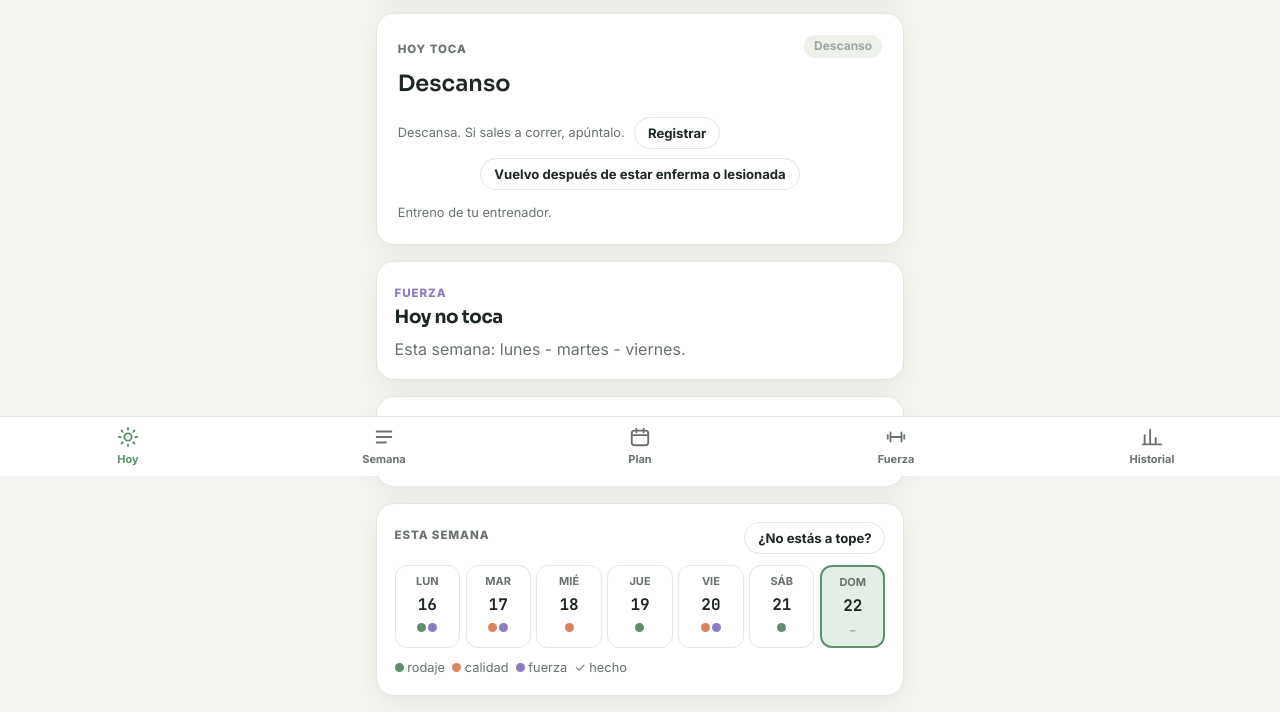
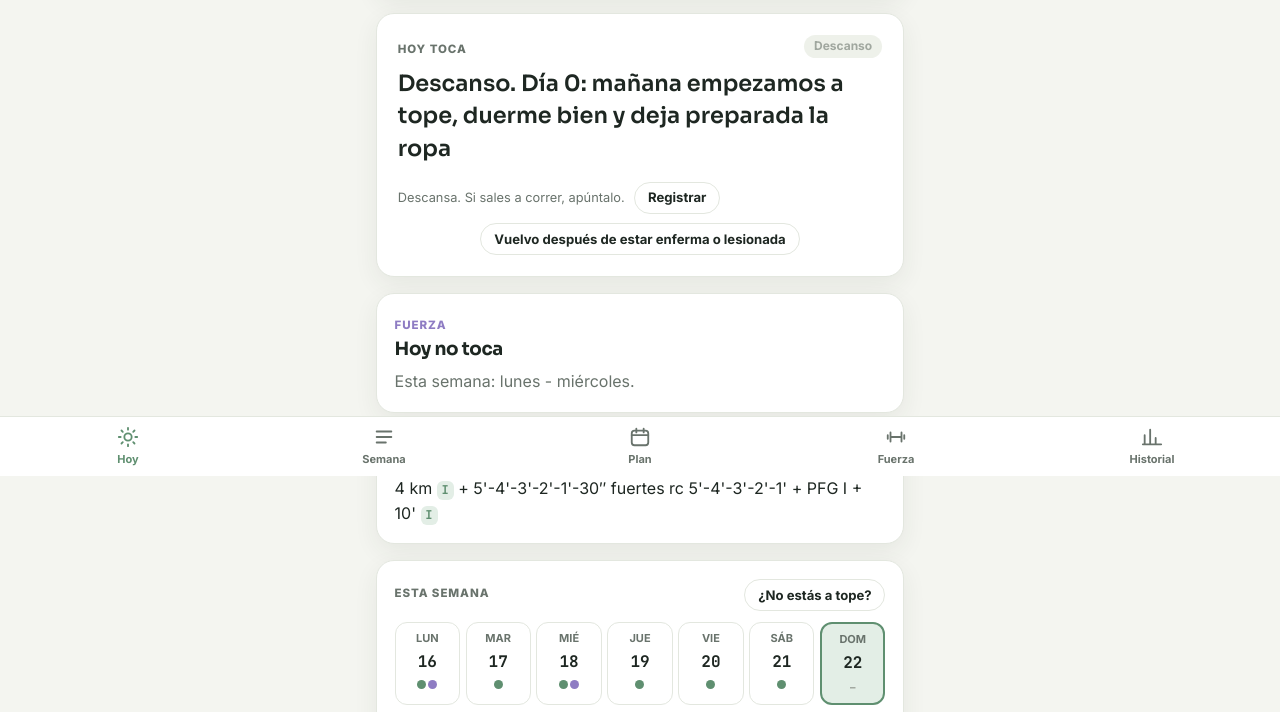
Before and after one commit to MariePeachx/hybrid-coach, a plain HTML site: page index.html in a window 1280 px wide. Shown: the part 324-1036 px from the top of the page. Drawn offline with Linux system fonts and the light colour scheme.

Commit message:
Plan nuevo desde el 23/11/2026 con carga progresiva y dos días de descanso
- Empieza a tope el lunes 23/11 (domingo 22 es el día 0) y la fecha antigua guardada ya no cuenta.
- 15 semanas con los entrenos del grupo de chicas: 3 semanas subiendo + 1 de descarga, pico de forma, puesta a punto y carrera.
- Segundo día de descanso en las semanas de más carga y de descarga, con opción de elegir 1 o 2 siempre.
- Quita las notas para otras compañeras de los entrenos.
- La vuelta progresiva tras estar enferma ya no baja de un día a otro.

Co-Authored-By: Claude Opus 5.5 <noreply@anthropic.com>

```diff
--- a/index.html
+++ b/index.html
@@ -225,17 +225,45 @@ const MESES = ["ene","feb","mar","abr","may","jun","jul","ago","sep","oct","nov"
 const MESES_L = ["enero","febrero","marzo","abril","mayo","junio","julio","agosto","septiembre","octubre","noviembre","diciembre"];
 const ROUTES = ["hoy","semana","plan","fuerza","historial","objetivo","registrar"];
 const TYPES = { carrera:{label:"Carrera",c:"var(--run)",dist:true}, fuerza:{label:"Fuerza",c:"var(--str)",dist:false}, competicion:{label:"Competición",c:"var(--race)",dist:true}, otro:{label:"Otro",c:"var(--rest)",dist:true} };
-const PLAN_START = "2026-11-09";
+const PLAN_START = "2026-11-23"; // empezamos el lunes 23/11/2026 (el domingo 22 es el día 0)
 const DEFAULT_OBJ = { nombre:"Media maratón de Álora", distancia:21.1, fecha:"2027-03-07", tiempo:"" };
 const DEFAULT_P = { goals:"Correr fondo y ganar fuerza", strengthDays:2, experience:"intermedio", restDay:6 };
-// Camino a la carrera: semanas de los planes de tu entrenador, ordenadas de menos a más, y dos semanas finales de puesta a punto.
+// Camino a la carrera: semanas de los planes de tu entrenador reordenadas en carga progresiva.
+// Se empieza a tope (sin semanas de base), bloques de 3 semanas que suben + 1 de descarga, y dos semanas finales de puesta a punto.
+// El 4.º valor marca las semanas que llevan 2 días de descanso (las de más carga y las de descarga).
 const RACE_TEMPLATE = [
-  ["2024-25-p01",1,"Base"],["2024-25-p01",2,"Base"],["2024-25-p01",3,"Base"],["2024-25-p01",4,"Base"],
-  ["2025-26-p04",1,"Desarrollo"],["2025-26-p04",2,"Desarrollo"],["2025-26-p04",3,"Desarrollo"],["2025-26-p04",4,"Desarrollo"],
-  ["2024-25-p02",1,"Volumen"],["2024-25-p02",2,"Volumen"],["2024-25-p02",3,"Volumen"],["2024-25-p02",4,"Volumen"],
-  ["2024-25-p04",1,"Específico"],["2024-25-p04",2,"Específico"],["2024-25-p04",3,"Específico"],
-  ["taper",0,"Puesta a punto"],["race",0,"Semana de carrera"]];
-const FASE_TXT = { "Base":"Kilómetros suaves, técnica y fuerza general.", "Desarrollo":"Series, cuestas y tiradas progresivas.", "Volumen":"Tus semanas con más kilómetros: tiradas largas de 12 a 16 km.", "Específico":"Series de 1 y 2 km cerca de tu ritmo de carrera.", "Puesta a punto":"Bajas volumen y mantienes la chispa.", "Semana de carrera":"Poco y suave. Llegas fresca al día D." };
+  ["2024-25-p03",2,"Desarrollo"],["2024-25-p03",4,"Desarrollo"],["2024-25-p03",3,"Desarrollo",2],   // ≈59 → 62 → 70 km
+  ["2025-26-p05",4,"Descarga",2],                                                                   // ≈45 km
+  ["2024-25-p02",1,"Volumen"],["2024-25-p02",2,"Volumen"],["2024-25-p02",3,"Volumen",2],           // ≈82 → 91 → 94 km
+  ["2025-26-p06",4,"Descarga ",2],                                                                  // ≈52 km
+  ["2024-25-p04",2,"Específico"],["2025-26-p04",3,"Específico"],["2025-26-p04",2,"Específico"],    // ≈63 → 73 → 76 km, más intensidad
+  // (2025-26-p08 no se usa: es el plan del grupo de chicos)
+  ["2025-26-p11",4,"Descarga  ",2],                                                                 // ≈40 km
+  ["2024-25-p02",4,"Pico de forma"],                                                                // ≈82 km
+  ["taper",0,"Puesta a punto",2],["race",0,"Semana de carrera"]];
+const FASE_TXT = { "Base":"Kilómetros suaves, técnica y fuerza general.", "Desarrollo":"Empiezas a tope: series, fartlek, carrera continua progresiva y tiradas de 14-16 km. Cada semana un poco más.", "Descarga":"Bajas la carga una semana para asimilar lo entrenado. Dos días de descanso.", "Volumen":"Tus semanas con más kilómetros: tiradas largas de 12 a 16 km y toboganes.", "Específico":"Series de 1 y 2 km y bloques a ritmo (II-III), cerca de tu ritmo de carrera.", "Pico de forma":"Última semana fuerte: kilómetros, toboganes y tirada de 14 km. Después ya solo toca afinar.", "Puesta a punto":"Bajas volumen y mantienes la chispa.", "Semana de carrera":"Poco y suave. Llegas fresca al día D." };
+const faseTxt = f => FASE_TXT[f.trim()]||"";
+// Quita las notas para otras compañeras («· Nombre: …») de los entrenos del grupo
+const limpia = s => String(s||"").replace(/\s·\s[A-ZÁÉÍÓÚÑ][a-záéíóúñ]+:.*$/,"");
+// Segundo día de descanso: en semanas de mucha carga o de descarga (o siempre / nunca, según elijas).
+// Se quita la sesión más ligera que no sea importante; si todas lo son, la más corta que no sea la tirada larga.
+const DESC2_TXT = "Descanso · segundo día de descanso de la semana: asimilas la carga";
+function dosDescansos(days, toca){
+  const modo = P().descansos || "auto", rd = +(P().restDay ?? 6);
+  if (days.length!==7 || days.some(isRace) || days.filter(isRest).length>=2) return days;
+  if (!(modo==="2" || (modo==="auto" && toca))) return days;
+  const carga = s => kmDe(s) + minDe(s)/5.2, maxC = Math.max(...days.map(carga));
+  let best = -1;
+  for (const pase of [0,1]) {
+    days.forEach((s,i)=>{
+      if (isRest(s) || i===rd || (pase===0 && isKey(s)) || (pase===1 && carga(s)===maxC)) return;
+      if (best<0 || carga(s) < carga(days[best]) || (carga(s)===carga(days[best]) && Math.abs(i-rd)>Math.abs(best-rd))) best = i;
+    });
+    if (best>=0) break;
+  }
+  if (best<0) return days;
+  const d = days.slice(); d[best] = DESC2_TXT; return d;
+}
 const GLOSARIO = [
   [/\(I{1,3}\b|\(IV|\(V\b|\bI{1,3}\b \+/, "(I), (II)…", "zonas de ritmo; mira tus ritmos debajo"],
   [/\brc\b/i, "rc", "recuperación entre repeticiones (y entre series, si pone «y»)"],
@@ -285,7 +313,8 @@ function md(s){
 
 /* ---------- Objetivo ---------- */
 function mainObj(){ const os = Array.isArray(S.perfil.objetivos) ? S.perfil.objetivos.filter(o=>o&&o.nombre) : null; return os ? (os[0]||null) : DEFAULT_OBJ; }
-const planStart = () => mondayOf(parseYmd(P().planStart || PLAN_START));
+// El plan se reinició el 23/11/2026: una fecha guardada anterior ya no cuenta
+const planStart = () => mondayOf(parseYmd(P().planStart && P().planStart > PLAN_START ? P().planStart : PLAN_START));
 function segs(s){ const p = String(s||"").trim().split(/[:.']/).map(Number); if (!p.length || p.some(isNaN)) return 0; return p.length===3 ? p[0]*3600+p[1]*60+p[2] : p.length===2 ? p[0]*60+p[1] : 0; }
 function ritmoObjetivo(o){ const s = segs(o?.tiempo), km = +o?.distancia; if (!s || !km) return ""; const p = Math.round(s/km); return Math.floor(p/60)+"'"+z(p%60)+"″/km"; }
 const distLabel = d => +d===21.1||+d===21.0975 ? "Media maratón · 21,1 km" : +d===42.2||+d===42.195 ? "Maratón · 42,2 km" : +d ? String(d).replace(".",",")+" km" : "";
@@ -309,7 +338,7 @@ function customWeek(kind, o, raceIdx){
 let planMemo = { key:"", val:null };
 function plan(){
   const o = mainObj(); if (!o || !o.fecha) return null;
-  const key = JSON.stringify([o, P().planStart||"", S.periodos.length, P().restDay, P().suaves||{}, P().saltados||{}, P().vuelta||null, P().vueltaFin||""]);
+  const key = JSON.stringify([o, P().planStart||"", S.periodos.length, P().restDay, P().descansos||"", P().suaves||{}, P().saltados||{}, P().vuelta||null, P().vueltaFin||""]);
   if (planMemo.key===key) return planMemo.val;
   const st = planStart(), race = parseYmd(o.fecha), raceMon = mondayOf(race), N = Math.round(daysBetween(st,raceMon)/7)+1;
   let val = null;
@@ -318,13 +347,13 @@ function plan(){
     if (N<tpl.length) tpl = tpl.slice(tpl.length-N);
     else { const extra = []; for (let i=0;i<N-tpl.length;i++) extra.push(["2024-25-p01",(i%4)+1,"Base"]); tpl = extra.concat(tpl); }
     const latest = periodo("2025-26-p11") || S.periodos[0];
-    const weeks = tpl.map(([id,w,fase],i)=>{
+    const weeks = tpl.map(([id,w,fase,dd],i)=>{
       const p = periodo(id), start = addDays(st,7*i);
-      let days = id==="taper"||id==="race" ? customWeek(id,o,dayIdx(race)) : p ? (weeksOf(p)[w-1]||[]) : [];
+      let days = id==="taper"||id==="race" ? customWeek(id,o,dayIdx(race)) : p ? (weeksOf(p)[w-1]||[]).map(limpia) : [];
       let v = p || periodo("2025-26-p04") || latest, src = (id==="taper"||id==="race")?"app":"coach";
       const suave = id!=="race" && isSuave(start);
-      if (suave){ const b = baseSuave(); if (b){ days = b.days; v = b.v; src = "suave"; } }
-      return { num:i+1, total:N, start, fase, v, days:rampWeek(restructure(moveRest(days), start), start), src, suave };
+      if (suave){ const b = baseSuave(); if (b){ days = b.days.map(limpia); v = b.v; src = "suave"; } }
+      return { num:i+1, total:N, start, fase, v, days:rampWeek(restructure(dosDescansos(moveRest(days), dd===2 && !suave), start), start), src, suave };
     });
     val = { start:st, race, raceMon, obj:o, weeks };
   }
@@ -340,7 +369,7 @@ function sessionFor(date){
   if (pl){
     const i = Math.floor(daysBetween(pl.start,date)/7);
     if (i>=0 && i<pl.weeks.length){ const wk = pl.weeks[i]; return { kind:"plan", wk, v:wk.v, s:wk.days[dayIdx(date)]||"", label:`Semana ${wk.num} de ${wk.total}`, fase:wk.fase }; }
-    if (i<0) return { kind:"pre", v:null, s:dayIdx(date)===6?"Descanso":"30-40' (I) suaves", label:"Antes de empezar", fase:"Tu plan empieza el "+fmtShort(pl.start) };
+    if (i<0) return { kind:"pre", v:null, s: daysBetween(date,pl.start)===1 ? "Descanso. Día 0: mañana empezamos a tope, duerme bien y deja preparada la ropa" : dayIdx(date)===6?"Descanso":"30-40' (I) suaves", label:"Antes de empezar", fase:"Tu plan empieza el "+fmtShort(pl.start) };
     if (i===pl.weeks.length) return { kind:"rec", v:pl.weeks[pl.weeks.length-1].v, s:rampWeek(restructure(moveRest(customWeek("rec")), mondayOf(date)), mondayOf(date))[dayIdx(date)], label:"Semana de recuperación", fase:"Después de la carrera" };
   }
   const m = monthSlot(date);
@@ -422,7 +451,8 @@ function rampDay(date, s){
   const r = rampInfo(date); if (!r) return s;
   const plan = s.replace(/^30' muy suaves.*$/,"").replace(/ · movido del \w+$/,"");
   const km = kmDe(plan) + minDe(plan)/5.2 || 8;
-  const f = 0.5 + 0.5*r.k/(r.R+1), X = Math.max(3, Math.min(Math.round(4 + 2.5*r.k), Math.round(km*f)));
+  // En días de series el plan cuenta pocos km (no suma las repeticiones): mínimo 8 km de referencia, para que la vuelta siempre suba
+  const f = 0.5 + 0.5*r.k/(r.R+1), X = Math.max(3, Math.round(Math.min(4 + 2.5*r.k, Math.max(km,8)*f)));
   const extra = r.k===r.R && r.R>2 ? " + 4 progresivos suaves" : "";
   return `${RAMP_TXT} (día ${r.k} de ${r.R}): ${X} km muy suaves (I)${extra}. Sin series ni fuerza intensa; si notas cansancio, para.`;
 }
@@ -655,6 +685,9 @@ function weekControls(mon){
     <p class="kicker" style="margin-top:1.1rem">Tu día de descanso</p>
     <div class="chips" style="margin-top:.4rem" role="group" aria-label="Día de descanso">${DIAS.map((d,i)=>`<button class="chip" data-act="rest" data-d="${i}" aria-pressed="${i===rd}">${d}</button>`).join("")}</div>
     <p class="hint" style="margin-top:.4rem">Los entrenos se recolocan en el mismo orden para que descanses ese día, todas las semanas.</p>
+    <p class="kicker" style="margin-top:1.1rem">Días de descanso por semana</p>
+    <div class="chips" style="margin-top:.4rem" role="group" aria-label="Días de descanso por semana">${[["auto","Cuando haga falta"],["1","Siempre 1"],["2","Siempre 2"]].map(([k,l])=>`<button class="chip" data-act="desc" data-d="${k}" aria-pressed="${(P().descansos||"auto")===k}">${l}</button>`).join("")}</div>
+    <p class="hint" style="margin-top:.4rem">«Cuando haga falta»: 2 días en las semanas de más carga y en las de descarga; 1 en el resto.</p>
   </section>`;
 }
 function ritmosCard(v){
@@ -671,7 +704,7 @@ function vPlan(){
   let html = "", lastF = "";
   pl.weeks.forEach((w,i)=>{
     if (w.fase!==lastF){ lastF = w.fase; const ws = pl.weeks.filter(x=>x.fase===w.fase);
-      html += `<div class="phase"><h3>${esc(w.fase)}</h3><span class="hint">${fmtShort(ws[0].start)} – ${fmtShort(addDays(ws[ws.length-1].start,6))}</span></div><p class="hint" style="margin:0 .6rem .3rem">${esc(FASE_TXT[w.fase]||"")}</p>`; }
+      html += `<div class="phase"><h3>${esc(w.fase)}</h3><span class="hint">${fmtShort(ws[0].start)} – ${fmtShort(addDays(ws[ws.length-1].start,6))}</span></div><p class="hint" style="margin:0 .6rem .3rem">${esc(faseTxt(w.fase))}</p>`; }
     const km = weekKm(w.days), dn = [0,1,2,3,4,5,6].filter(k=>doneOn(ymd(addDays(w.start,k))).length).length;
     html += `<button class="wrow${i===cur?" now":""}" data-act="wsel" data-i="${i}" aria-expanded="${i===sel}"><span class="wn">Sem ${w.num}</span>
       <span><b>${fmtShort(w.start)} – ${fmtShort(addDays(w.start,6))}</b><small>${i===cur?"Esta semana · ":""}${km?"≈ "+km+" km":""}${dn?" · "+dn+" hechos":""}</small></span><span class="hint">${i===sel?"▲":"▼"}</span></button>`;
@@ -680,7 +713,7 @@ function vPlan(){
       <div style="margin-top:.8rem">${ritmosCard(w.v)}</div></div>`;
   });
   return `<div class="stack">
-    <header class="hero"><p class="kicker">Tu camino</p><h1>${esc(o.nombre)}</h1><p>${pl.weeks.length} semanas, del ${fmtShort(pl.start)} ${pl.start.getFullYear()} al ${fmtLong(pl.race)} ${pl.race.getFullYear()}. Los entrenos son de tu entrenador, ordenados de menos a más carga; las dos últimas semanas te dejan fresca para la carrera.</p></header>
+    <header class="hero"><p class="kicker">Tu camino</p><h1>${esc(o.nombre)}</h1><p>${pl.weeks.length} semanas, del ${fmtShort(pl.start)} ${pl.start.getFullYear()} al ${fmtLong(pl.race)} ${pl.race.getFullYear()}. Empezamos a tope el lunes 23 de noviembre con los entrenos de tu entrenador, reordenados en carga progresiva: 3 semanas subiendo y 1 de descarga, hasta el pico de forma. Las semanas más duras y las de descarga llevan 2 días de descanso. Si un día no puedes correr, márcalo y la semana se reorganiza sola. Las dos últimas semanas te dejan fresca para la carrera.</p></header>
     <section class="card" style="padding:.3rem .5rem .6rem">${html}</section>
     ${S.notaGeneral?`<section class="card"><p class="kicker">Nota de tu entrenador</p><p style="color:var(--ink)">${esc(S.notaGeneral)}</p></section>`:""}
     <section class="card"><p class="kicker">Glosario</p><ul class="gloss">${GLOSARIO.map(([,a,b])=>`<li><b>${esc(a)}</b> · ${esc(b)}</li>`).join("")}</ul></section>
@@ -792,7 +825,7 @@ function vObjetivo(){
     <div class="fields">
       <div class="field"><label for="o-date">Fecha de la carrera</label><input type="date" id="o-date" value="${esc(o.fecha)}"></div>
       <div class="field"><label for="o-time">Tiempo objetivo (opcional)</label><input type="text" id="o-time" inputmode="numeric" placeholder="1:45:00" value="${esc(o.tiempo)}"></div>
-      <div class="field"><label for="o-start">Empiezas a entrenar el</label><input type="date" id="o-start" value="${esc(p.planStart||PLAN_START)}"></div>
+      <div class="field"><label for="o-start">Empiezas a entrenar el</label><input type="date" id="o-start" value="${esc(p.planStart && p.planStart > PLAN_START ? p.planStart : PLAN_START)}"></div>
       <div class="field"><label for="o-fz">Días de fuerza / semana</label><select id="o-fz">${[1,2,3].map(n=>`<option value="${n}" ${+p.strengthDays===n?"selected":""}>${n}</option>`).join("")}</select></div>
       <div class="field"><label for="o-lvl">Nivel</label><select id="o-lvl">${["principiante","intermedio","avanzado"].map(n=>`<option ${p.experience===n?"selected":""}>${n}</option>`).join("")}</select></div>
       <div class="field"><label for="o-pain">Molestias</label><input type="text" id="o-pain" maxlength="200" value="${esc(p.currentDiscomfort||"")}" placeholder="Ninguna"></div>
@@ -842,6 +875,7 @@ document.addEventListener("click", async ev => {
   if (a==="quick-off"){ S.quick = false; render(); }
   if (a==="suave"){ const k = b.dataset.w, su = {...(P().suaves||{})}; if (su[k]) delete su[k]; else su[k] = true; b.disabled = true; try { await savePerfil({...S.perfil, suaves:su}); } catch(e){} render(); }
   if (a==="rest"){ try { await savePerfil({...S.perfil, restDay:+b.dataset.d}); } catch(e){} render(); }
+  if (a==="desc"){ try { await savePerfil({...S.perfil, descansos:b.dataset.d}); } catch(e){} render(); }
   if (a==="vuelta-ask"){ S.vueltaAsk = true; S.skipAsk = null; render(); }
   if (a==="vuelta-cancel"){ S.vueltaAsk = false; render(); }
   if (a==="vuelta"){ await setVuelta(+b.dataset.d); }
--- a/sw.js
+++ b/sw.js
@@ -1,5 +1,5 @@
 // Guarda la app en el móvil para que se abra aunque no haya conexión.
-const CACHE = "hybrid-coach-v5";
+const CACHE = "hybrid-coach-v6";
 const FILES = ["./", "index.html", "dibujos.js", "temporada.json", "ejercicios.json", "icon.svg", "icon-192.png", "icon-512.png", "apple-touch-icon.png", "manifest.webmanifest"];
 
 self.addEventListener("install", e => {
```
